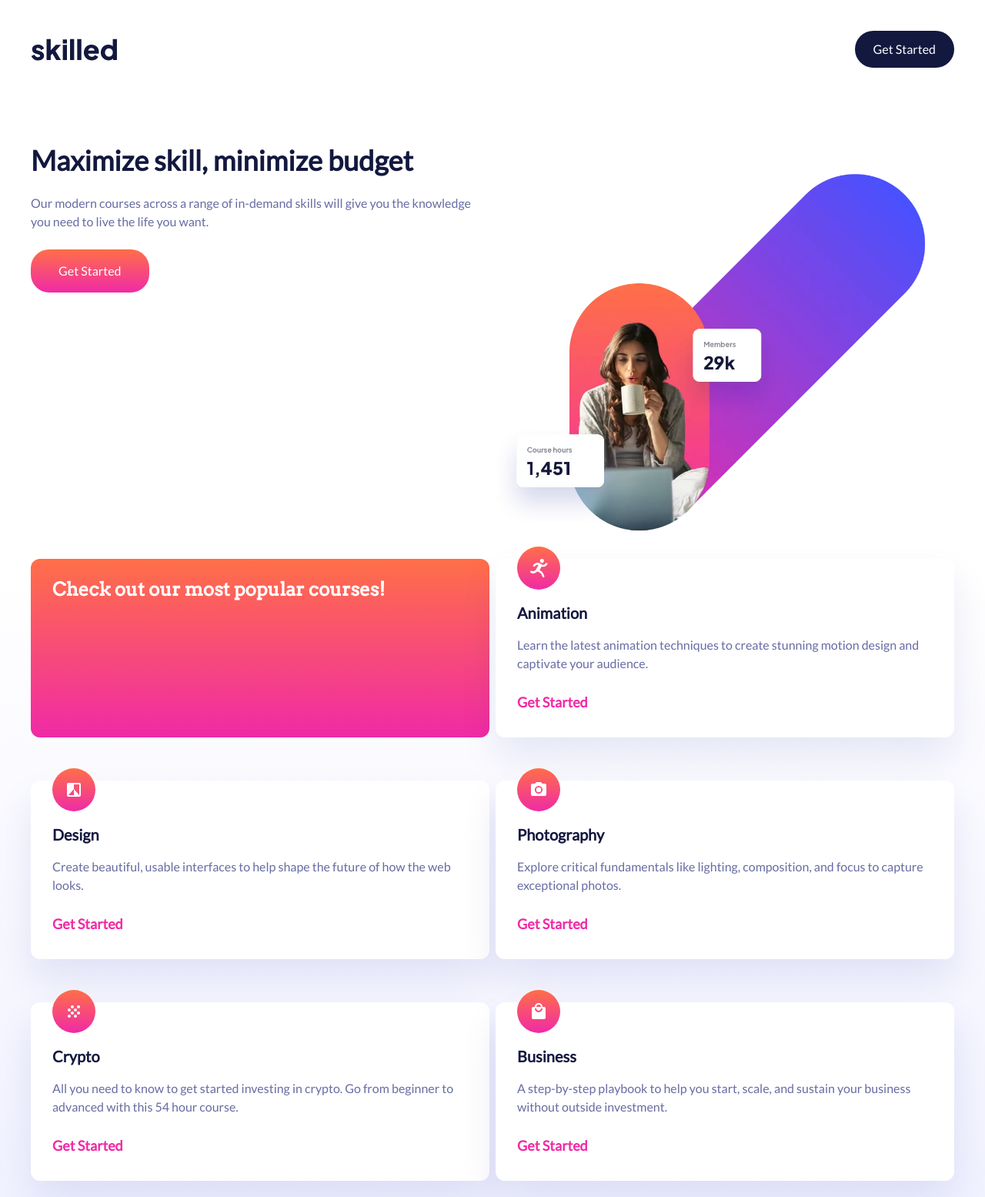
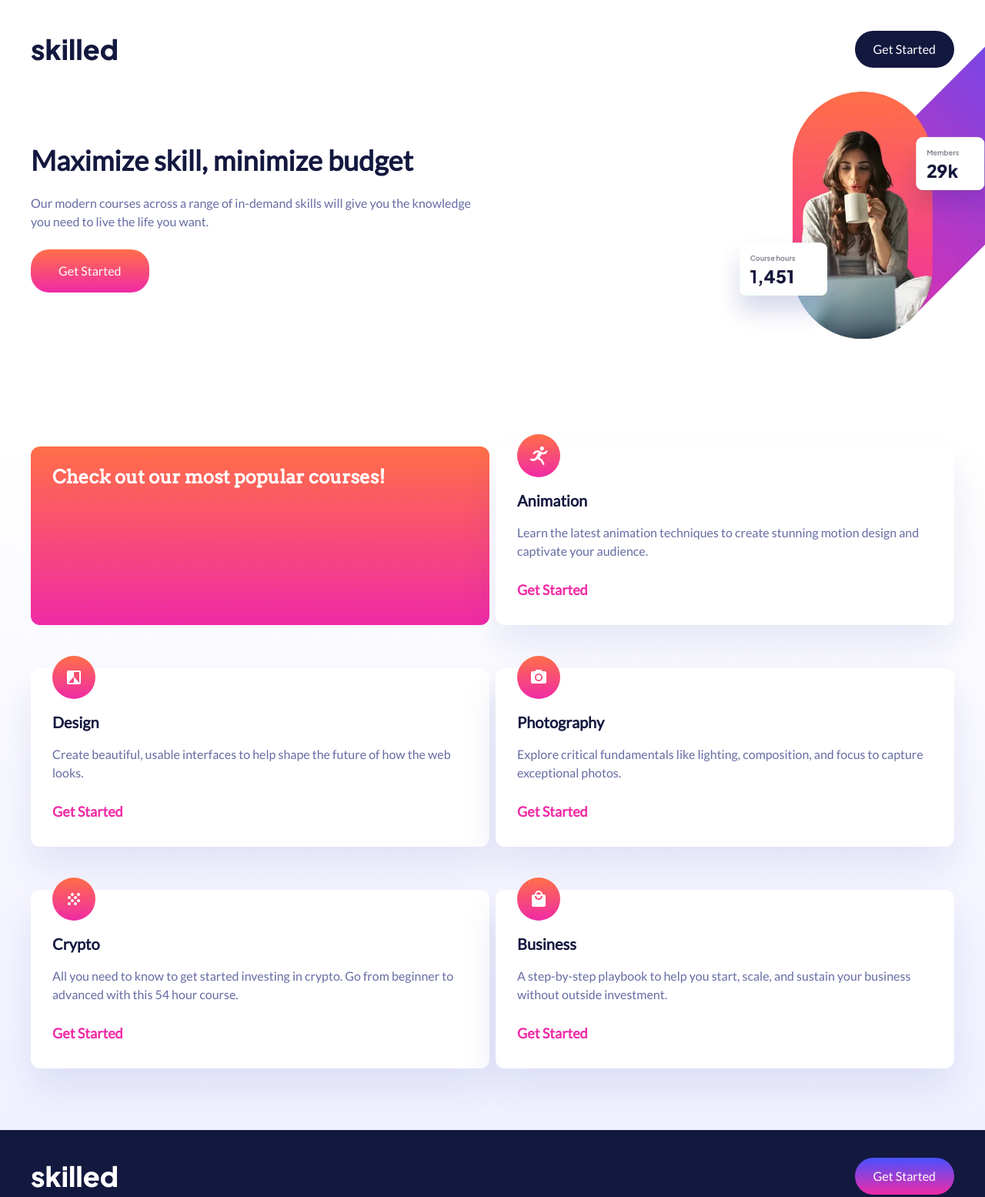
Before and after one commit to LangheBogdan/eLearning, a website: page index.html in a window 1280 px wide. Shown: the top 1555 px of the page at 77% size. Drawn offline with Linux system fonts and the light colour scheme.

Commit message:
Improve responsiveness and aesthetic of webpage
Refactored the structure of the main section and applied improved CSS styles to enhance the responsiveness and visual appeal of the webpage. Changes include improved positioning of elements using absolute and relative CSS properties, and a new container class for better management of max-width at various screen sizes. Additionally, optimized the appearance of the photo section and made it more visually appealing with gradient backgrounds and shadow effects.

```diff
--- a/index.html
+++ b/index.html
@@ -19,6 +19,7 @@
     <title>Frontend Mentor | Skilled e-learning landing page</title>
   </head>
   <body class="pt-4">
+    <div class="md:relative overflow-hidden">
       <header
         class="flex justify-between items-center mb-10 pt-4 px-4 md:pt-6 md:px-10 md:mb-[100px]"
       >
@@ -33,13 +34,13 @@
       </header>
       <main>
         <div class="px-4 md:px-10 md:flex">
-        <section class="mb-11 md:basis-2/4">
+          <section class="md:basis-2/4">
             <h1 class="text-4xl font-extrabold text-blueSky mb-6">
               Maximize skill, minimize budget
             </h1>
             <p class="text-deppressedElephant font-medium leading-6 mb-6">
-            Our modern courses across a range of in-demand skills will give you
-            the knowledge you need to live the life you want.
+              Our modern courses across a range of in-demand skills will give
+              you the knowledge you need to live the life you want.
             </p>
             <button
               class="bg-gradient-to-b from-btn2IdleStart to-btn2IdleEnd text-white px-9 py-4 rounded-3xl"
@@ -47,8 +48,10 @@
               Get Started
             </button>
           </section>
-        <section class="md:basis-2/4">
-          <div>
+          <section>
+            <div
+              class="md:absolute md:w-[600px] md:h-[600px] md:-right-[250px] md:-top-[77px]"
+            >
               <picture>
                 <!-- High-res desktop images for screens wider than 1024px -->
                 <source
@@ -85,9 +88,11 @@
           </section>
         </div>
         <section
-        class="bg-gradient-to-b from-sectionGradientStart to-sectionGradientEnd pb-20"
+          class="bg-gradient-to-b from-sectionGradientStart to-sectionGradientEnd pb-20 md:mt-[200px]"
         >
-        <div class="flex flex-wrap px-4 gap-y-10 md:px-10 md:gap-y-14 md:gap-x-2">
+          <div
+            class="flex flex-wrap px-4 gap-y-10 md:px-10 md:gap-y-14 md:gap-x-2"
+          >
             <div
               class="bg-gradient-to-b from-cardGradientStart from-0% to-cardGradientEnd to-100% text-white rounded-xl font-bold grow md:basis-[48%]"
             >
@@ -103,7 +108,9 @@
                 src="assets/icon-animation.svg"
                 alt="animation card section logo"
               />
-            <h3 class="text-blueSky text-xl font-extrabold mb-4">Animation</h3>
+              <h3 class="text-blueSky text-xl font-extrabold mb-4">
+                Animation
+              </h3>
               <p class="mb-6 leading-6 font-medium text-deppressedElephant">
                 Learn the latest animation techniques to create stunning motion
                 design and captivate your audience.
@@ -175,8 +182,8 @@
               />
               <h3 class="text-blueSky text-xl font-extrabold mb-4">Business</h3>
               <p class="mb-6 leading-6 font-medium text-deppressedElephant">
-              A step-by-step playbook to help you start, scale, and sustain your
-              business without outside investment.
+                A step-by-step playbook to help you start, scale, and sustain
+                your business without outside investment.
               </p>
               <button class="text-cardGradientEnd text-lg font-extrabold">
                 Get Started
@@ -185,7 +192,9 @@
           </div>
         </section>
       </main>
-    <footer class="bg-blueSky flex justify-between items-center py-9 px-4">
+      <footer
+        class="bg-blueSky flex justify-between items-center py-9 px-4 md:px-10"
+      >
         <div><img src="assets/logo-light.svg" alt="website logo" /></div>
         <div>
           <button
@@ -195,5 +204,6 @@
           </button>
         </div>
       </footer>
+    </div>
   </body>
 </html>
```
Also changed, not shown: dist/output.css. Lines whose indentation alone changed are shown as unchanged.
